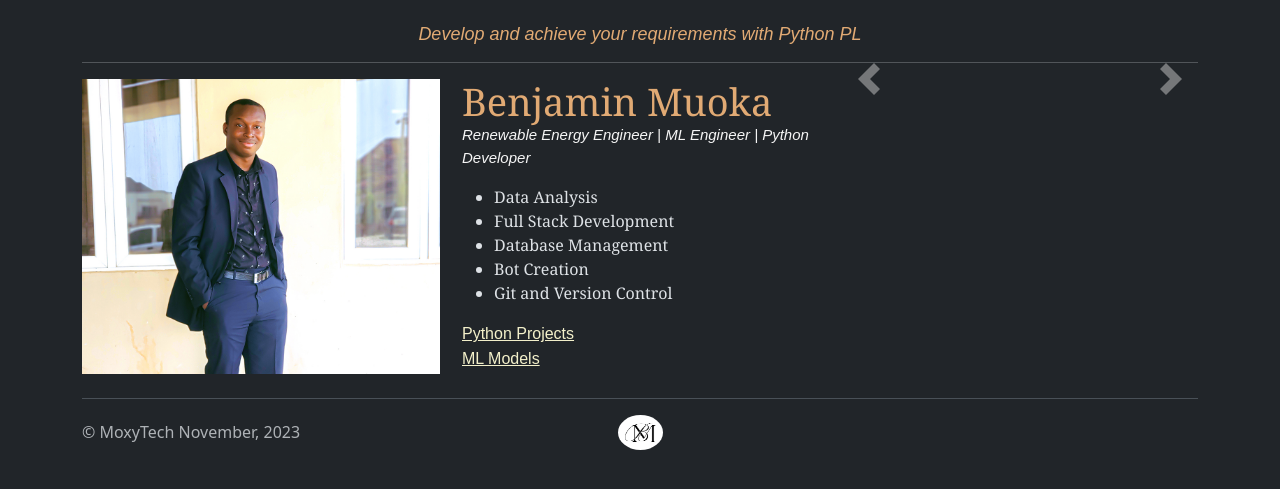
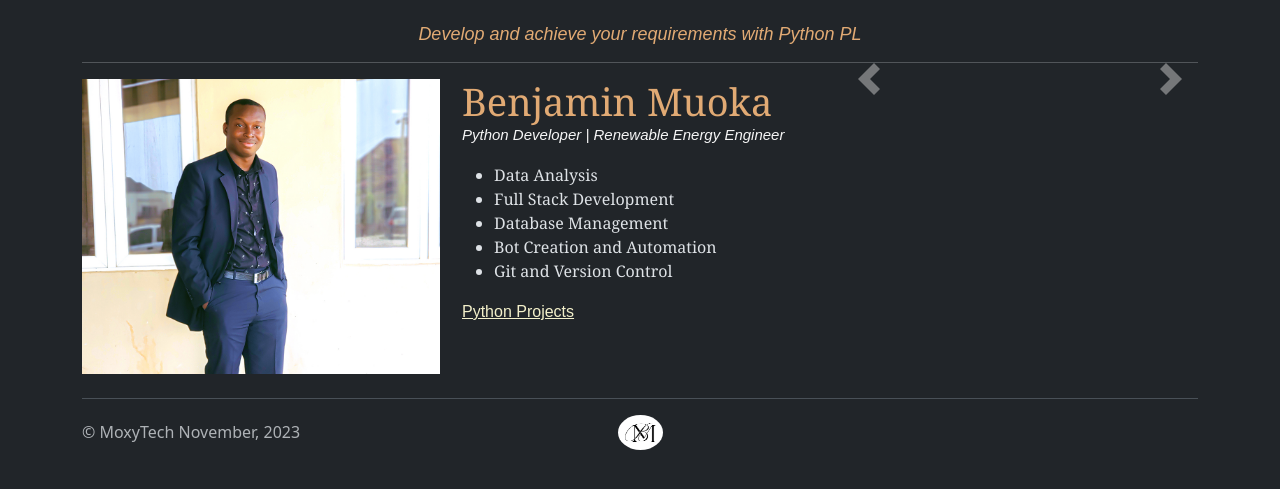
Before and after one commit to Parkes05/Portfolio-Website, a Flask app: page / in a window 1280 px wide. Shown: the part 61-550 px from the top of the page. Run offline with Flask 3, Linux system fonts and the light colour scheme; data that the repository does not hold is empty; some libraries are stand-ins or nearby versions.

Commit message:
hide ml text

```diff
--- a/templates/base.html
+++ b/templates/base.html
@@ -29,11 +29,11 @@
                             <a class="nav-link dropdown-toggle" role="button" data-bs-toggle="dropdown" aria-expanded="false">Projects</a>
                             <ul class="dropdown-menu">
                                 <li><a class="dropdown-item" href="{{url_for('python')}}">Python Projects</a></li>
-                                <li><a class="dropdown-item" href="{{url_for('machine_learning')}}">ML Models</a></li>
+                                <li><a class="dropdown-item" href="{{url_for('machine_learning')}}" hidden>ML Models</a></li>
                             </ul>
                         </li>
                         {% elif page == 'python': %}
-                        <li class="nav-item"><a class="nav-link" href="{{url_for('machine_learning')}}">ML Models</a></li>
+                        <li class="nav-item"><a class="nav-link" href="{{url_for('machine_learning')}}" hidden>ML Models</a></li>
                         {% else: %}
                         <li class="nav-item"><a class="nav-link" href="{{url_for('python')}}">Python Projects</a></li>
                         {% endif %}
--- a/templates/index.html
+++ b/templates/index.html
@@ -14,18 +14,18 @@
             <div class="col-sm-4">
                 <div class="card-body">
                     <h2 class="card-title">Benjamin Muoka</h2>
-                    <p class="card-subtitle">Renewable Energy Engineer | ML Engineer | Python Developer</p>
+                    <p class="card-subtitle">Python Developer | Renewable Energy Engineer</p>
                     <p class="card-text">
                         <ul>
                             <li>Data Analysis</li>
                             <li>Full Stack Development</li>
                             <li>Database Management</li>
-                            <li>Bot Creation</li>
+                            <li>Bot Creation and Automation</li>
                             <li>Git and Version Control</li>
                         </ul>
                     </p>
                     <a class='txt toggler' data-ref='py'>Python Projects</a><br>
-                    <a class='txt toggler' data-ref='ml'>ML Models</a>
+                    <a class='txt toggler' data-ref='ml' hidden>ML Models</a>
                 </div>
             </div>
 
```
